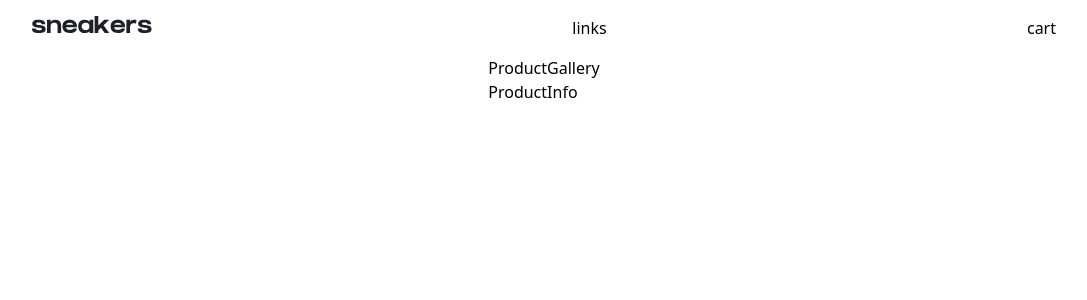
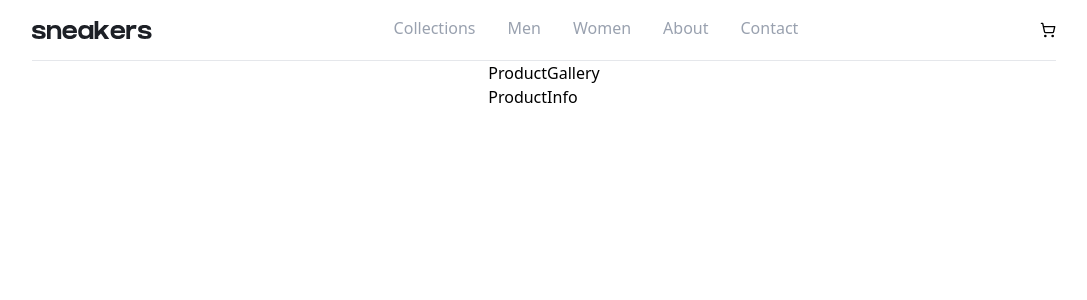
Before and after one commit to Eh1z/interactive_UI, a React (Vite) app: page / in a window 1280 px wide. Shown: the top 300 px of the page, without its empty margins (96-1183 px from the left). Built offline with nearby package versions, Linux system fonts and the light colour scheme.

Commit message:
progress

```diff
--- a/package.json
+++ b/package.json
@@ -13,6 +13,7 @@
     "@tailwindcss/vite": "^4.1.11",
     "react": "^19.1.0",
     "react-dom": "^19.1.0",
+    "react-icons": "^5.5.0",
     "tailwindcss": "^4.1.11"
   },
   "devDependencies": {
--- a/src/App.jsx
+++ b/src/App.jsx
@@ -1,5 +1,5 @@
 import React from "react";
-
+import { LuShoppingCart } from "react-icons/lu";
 const App = () => {
 	return (
 		<div className="w-full flex flex-col items-center px-4 md:px-16 lg:px-32 ">
@@ -39,13 +39,26 @@ const Navbar = () => {
 	];
 
 	return (
-		<div className="flex justify-between w-full py-4">
+		<div className="flex items-center justify-between w-full  border-b border-gray-200">
 			<div className="w-[90px] md:w-[120px]">
 				<img src="/images/logo.svg" alt="logo" className="w-full " />
 			</div>
 
-			<div>links</div>
-			<div>cart</div>
+			<div className="flex items-center h-full">
+				{navLinks.map((item, index) => (
+					<a
+						key={index}
+						href={item.url}
+						className="group px-4 py-4 text-gray-400   cursor-pointer"
+					>
+						{item.name}
+						<div className="w-0 group-hover:w-full h-1 bg-[#ff7d1aff] transition duration-1000 ease-in origin-left" />
+					</a>
+				))}
+			</div>
+			<div>
+				<LuShoppingCart />
+			</div>
 		</div>
 	);
 };
```
Also changed, not shown: 1 other file (tests, documents, lock files or other folders).
